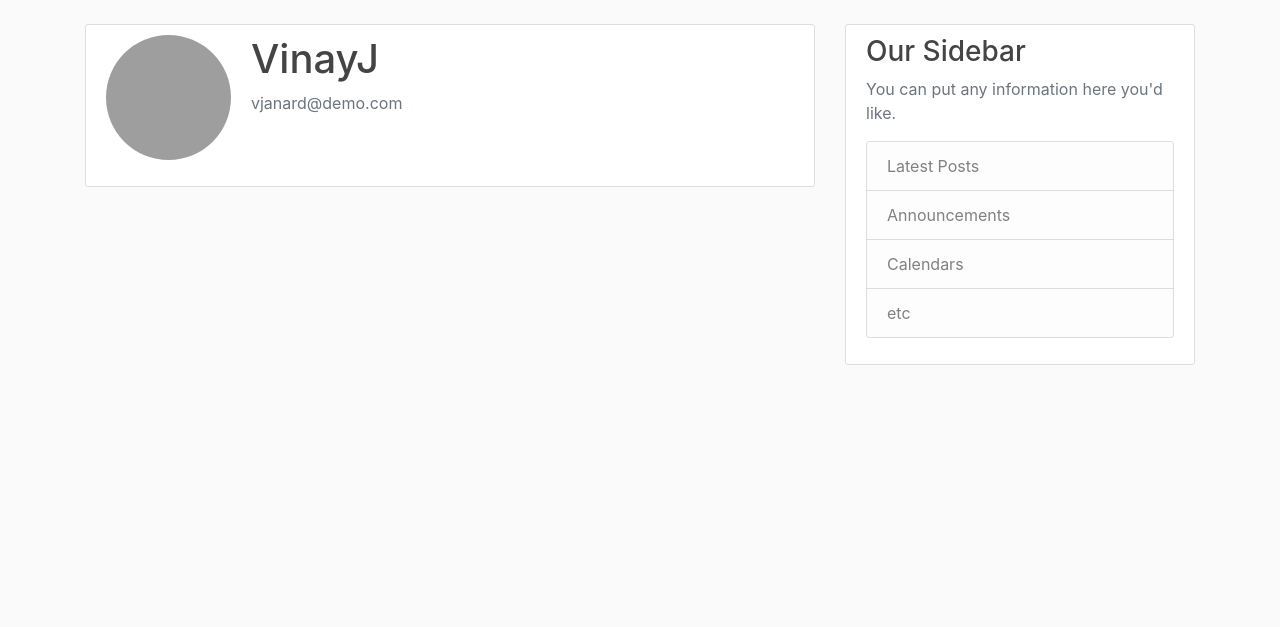
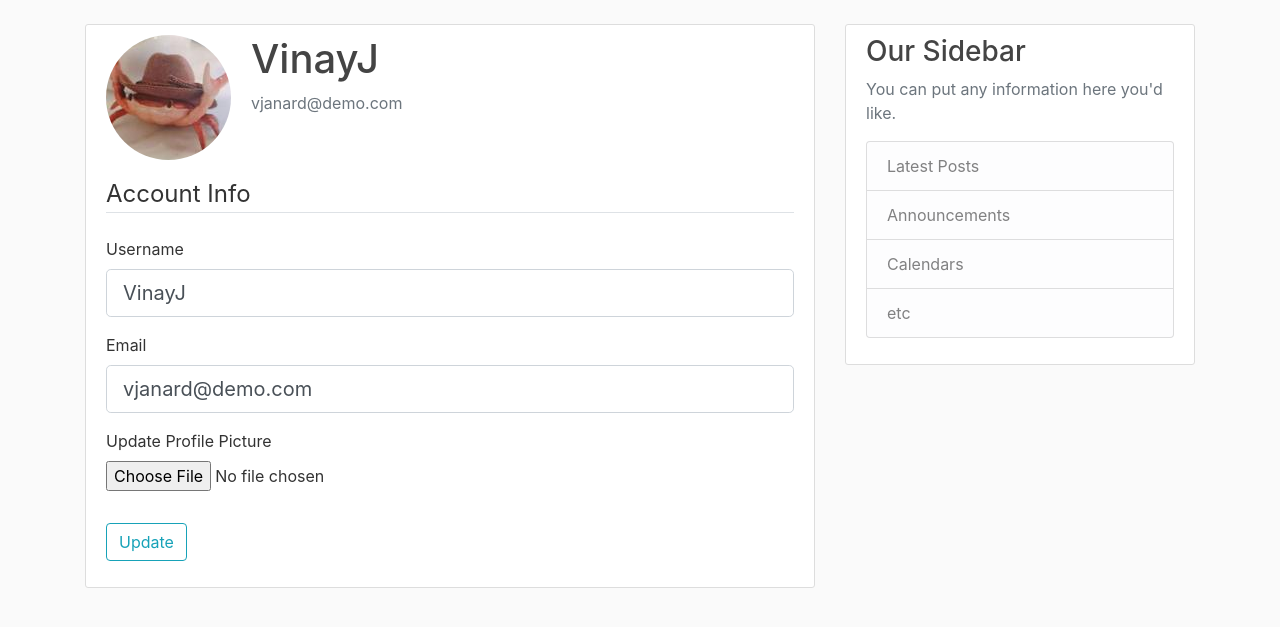
Before and after one commit to root1337/cs506-spike, a Flask app: page /account in a window 1280 px wide. Shown: the part 56-683 px from the top of the page. Run offline with Flask 2, Linux system fonts and the light colour scheme; a user stored in the database is signed in; some libraries are stand-ins or nearby versions; grey boxes are pictures that could not be loaded.

Commit message:
User can update account information

```diff
--- a/livewell/forms.py
+++ b/livewell/forms.py
@@ -1,4 +1,6 @@
 from flask_wtf import FlaskForm
+from flask_wtf.file import FileField, FileAllowed
+from flask_login import current_user
 from wtforms import StringField, PasswordField, SubmitField, BooleanField
 from wtforms.validators import DataRequired, Length, Email, EqualTo, ValidationError
 from livewell.models import User
@@ -27,6 +29,29 @@ class RegistrationForm(FlaskForm):
 class LoginForm(FlaskForm):
     email = StringField('Email',
                         validators=[DataRequired(), Email()])
-    password = PasswordField('Password', validators=[DataRequired()])
+    password = PasswordField('Password',
+                             validators=[DataRequired()])
     remember = BooleanField('Remember Me')
     submit = SubmitField('Login')
+
+
+class UpdateAccountForm(FlaskForm):
+    username = StringField('Username',
+                           validators=[DataRequired(), Length(min=2, max=20)])
+    email = StringField('Email',
+                        validators=[DataRequired(), Email()])
+    picture = FileField('Update Profile Picture',
+                         validators=[FileAllowed(['jpg','png'])])
+    submit = SubmitField('Update')
+
+    def validate_username(self, username):
+        if username.data != current_user.username:
+            user = User.query.filter_by(username=username.data).first()
+            if user:
+                raise ValidationError('That username is already registered')
+
+    def validate_email(self, email):
+        if email.data != current_user.email:
+            user = User.query.filter_by(email=email.data).first()
+            if user:
+                raise ValidationError('That email is already registered')
--- a/livewell/routes.py
+++ b/livewell/routes.py
@@ -1,6 +1,9 @@
+import os
+import secrets
+from PIL import Image
 from flask import render_template, url_for, flash, redirect, request
 from livewell import app, db, bcrypt
-from livewell.forms import RegistrationForm, LoginForm
+from livewell.forms import RegistrationForm, LoginForm, UpdateAccountForm
 from livewell.models import User, Post
 from flask_login import login_user, current_user, logout_user, login_required
 
@@ -67,7 +70,35 @@ def logout():
     return redirect(url_for('home'))
 
 
-@app.route('/account')
+def save_picture(form_picture):
+    random_hex = secrets.token_hex(8)
+    _, f_ext = os.path.splitext(form_picture.filename)
+    picture_fn = random_hex + f_ext
+    picture_path = os.path.join(app.root_path, 'static/profile_pics', picture_fn)
+
+    #resize picture
+    output_size = (125, 125)
+    i = Image.open(form_picture)
+    i.thumbnail(output_size)
+    i.save(picture_path)
+
+    return picture_fn
+
+@app.route('/account', methods=['GET', 'POST'])
 @login_required
 def account():
-    return render_template('account.html', title='Account')
+    form = UpdateAccountForm()
+    if form.validate_on_submit():
+        if form.picture.data:
+            picture_file = save_picture(form.picture.data)
+            current_user.image_file = picture_file
+        current_user.username = form.username.data
+        current_user.email = form.email.data
+        db.session.commit()
+        flash('Your account has been updated!', 'success')
+        return redirect(url_for('account'))
+    elif request.method == 'GET':
+        form.username.data = current_user.username
+        form.email.data = current_user.email
+    image_file = url_for('static', filename='profile_pics/' + current_user.image_file)
+    return render_template('account.html', title='Account', image_file=image_file, form=form)
--- a/livewell/templates/account.html
+++ b/livewell/templates/account.html
@@ -2,12 +2,55 @@
 {% block content %}
     <div class="content-section">
         <div class="media">
-            <img class="rounded-circle account-img" src="{{ current_user }}">
+            <img class="rounded-circle account-img" src="{{ image_file }}">
             <div class="media-body">
                 <h2 class="account-heading">{{ current_user.username }}</h2>
                 <p class="text-secondary">{{ current_user.email }}</p>
             </div>
         </div>
-        <!-- FORM HERE -->
+        <form method="POST" action="" enctype="multipart/form-data">
+            {{ form.hidden_tag() }}
+            <fieldset class="form-group">
+                <legend class="border-bottom mb-4">Account Info</legend>
+                <div class="form-group">
+                    {{ form.username.label(class="form-control-label") }}
+                    {% if form.username.errors %}
+                    {{ form.username(class="form-control form-control-lg is-invalid") }}
+                    <div class="invalid-feedback">
+                        {% for error in form.username.errors %}
+                        <span>{{ error }}</span>
+                        {% endfor %}
+                    </div>
+                    {% else %}
+                    {{ form.username(class="form-control form-control-lg") }}
+                    {% endif %}
+                </div>
+                <div class="form-group">
+                    {{ form.email.label(class="form-control-label") }}
+                    {% if form.email.errors %}
+                    {{ form.email(class="form-control form-control-lg is-invalid") }}
+                    <div class="invalid-feedback">
+                        {% for error in form.email.errors %}
+                        <span>{{ error }}</span>
+                        {% endfor %}
+                    </div>
+                    {% else %}
+                    {{ form.email(class="form-control form-control-lg") }}
+                    {% endif %}
+                </div>
+                <div class="form-group">
+                    {{ form.picture.label() }}
+                    {{ form.picture(class="form-control-file") }}
+                    {% if form.picture.errors %}
+                    {% for error in form.picture.errors %}
+                    <span class="text-danger">{{ error }}</span><br>
+                    {% endfor %}
+                    {% endif %}
+                </div>
+            </fieldset>
+            <div class="form-group">
+                {{ form.submit(class="btn btn-outline-info") }}
+            </div>
+        </form>
     </div>
 {% endblock content %}
--- a/requirements.txt
+++ b/requirements.txt
@@ -1,7 +1,11 @@
 astroid==2.3.0
 autopep8==1.4.4
+bcrypt==3.1.7
+cffi==1.12.3
 Click==7.0
 Flask==1.1.1
+Flask-Bcrypt==0.7.1
+Flask-Login==0.4.1
 Flask-SQLAlchemy==2.4.1
 Flask-WTF==0.14.2
 isort==4.3.21
@@ -10,7 +14,9 @@ Jinja2==2.10.1
 lazy-object-proxy==1.4.2
 MarkupSafe==1.1.1
 mccabe==0.6.1
+Pillow==6.1.0
 pycodestyle==2.5.0
+pycparser==2.19
 pylint==2.4.1
 six==1.12.0
 SQLAlchemy==1.3.8
```
Also changed, not shown: livewell/site.db, livewell/static/profile_pics/d6fa5fb73e4c1373.jpg (added), livewell/static/profile_pics/dbd7769d6c82bd27.jpg (added), livewell/static/profile_pics/default.jpg (added).
